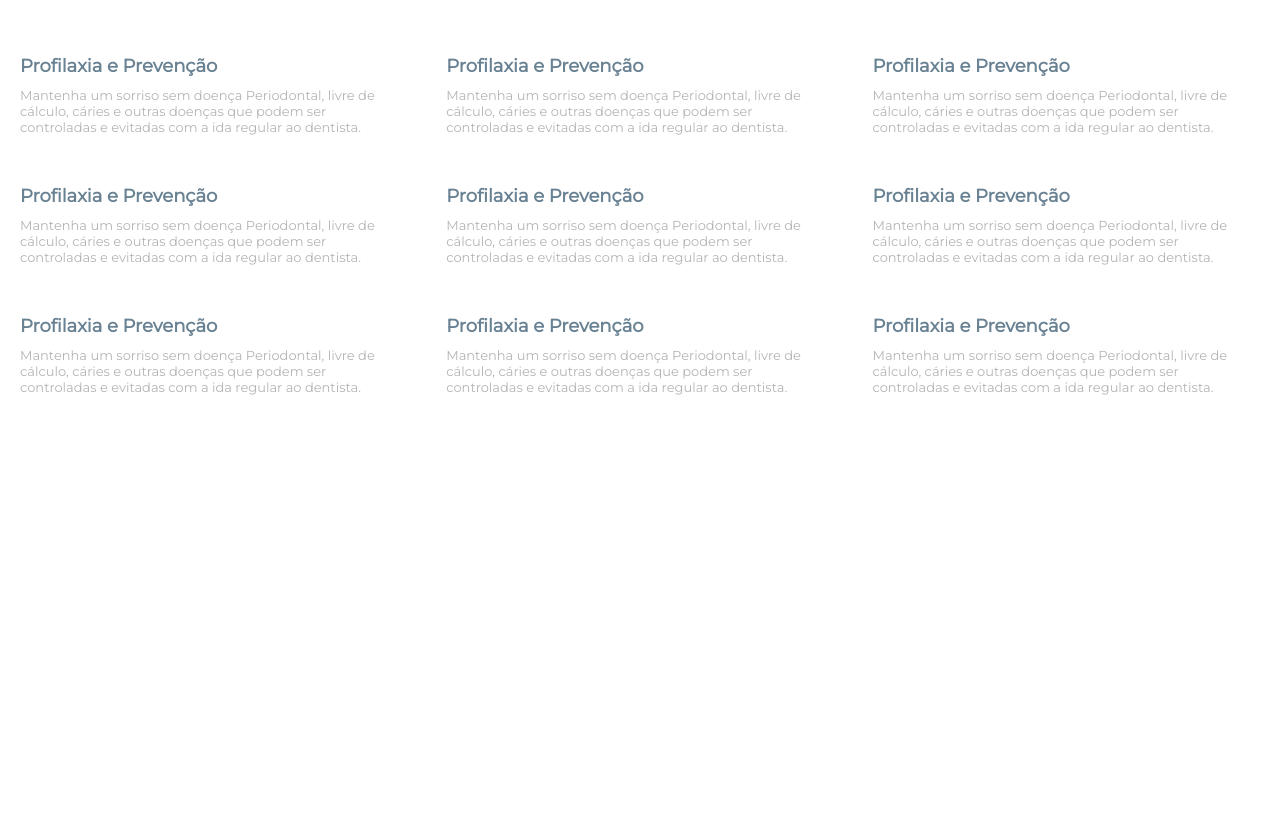
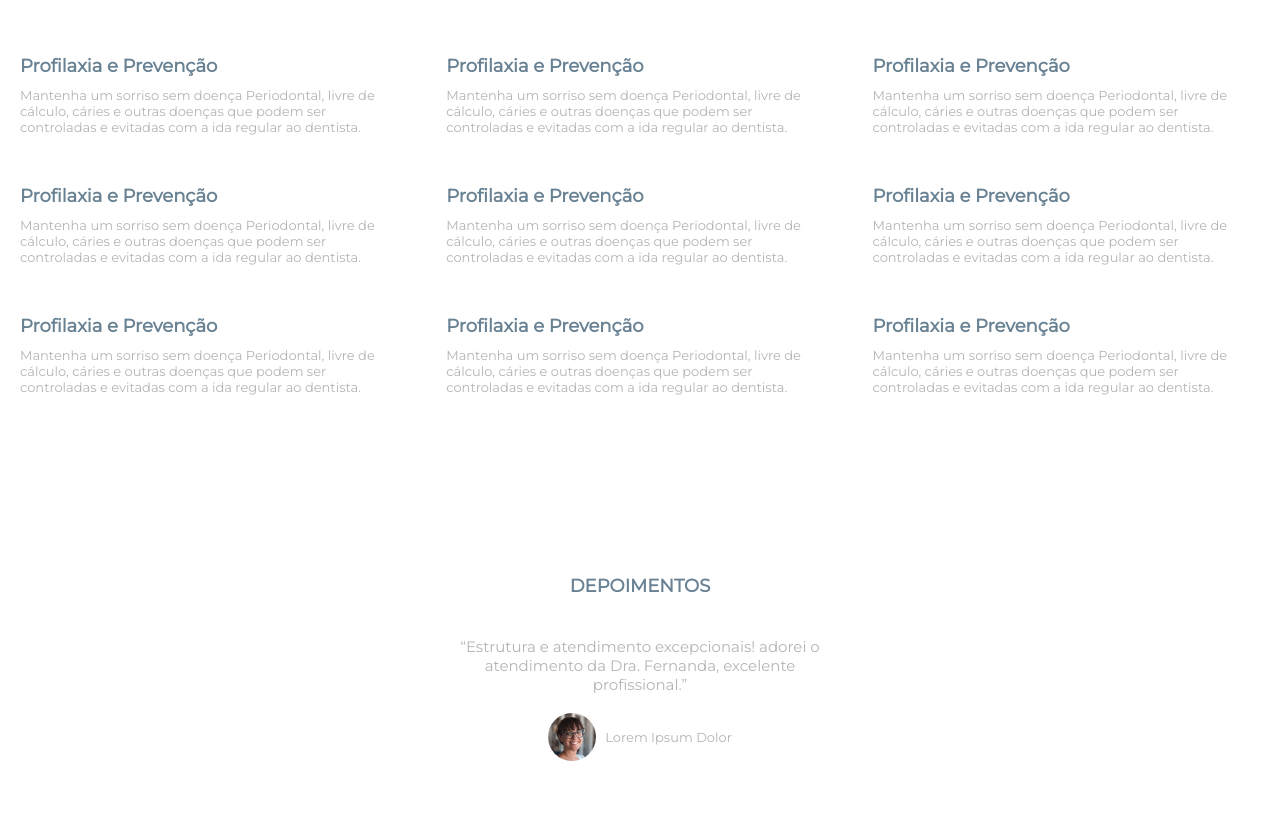
Before and after one commit to MatheusSGomes/danki-code, a plain HTML site: page Curso Front-End/Projeto 04/index.html in a window 1280 px wide. Shown: the part 1788-2612 px from the top of the page. Before the commit the page ends 2363 px from the top, so only its background shows below. Drawn offline with Linux system fonts and the light colour scheme.

Commit message:
add section depoimentos

```diff
--- a/Curso Front-End/Projeto 04/css/style.css
+++ b/Curso Front-End/Projeto 04/css/style.css
@@ -257,6 +257,49 @@ section.tratamentos .tratamento-container {
     color: #b4b4b4;
 }
 
+section.depoimentos > h2 {
+    font-size: 18px;
+    text-align: center;
+    text-transform: uppercase;
+    color: #698293;
+}
+
+section.depoimentos > .container {
+    padding: 40px 0;
+    max-width: 400px;
+}
+
+section.depoimentos .depoimento-item {
+    padding: 0 2%;
+    width: 100%;
+    text-align: center;
+}
+
+.depoimento-item quote {
+    font-size: 15px;
+    color: #b4b4b4;
+}
+
+.depoimento-item .depoimento-nome {
+    padding: 19px 0;
+}
+
+.depoimento-nome img {
+    width: 48px;
+    height: 48px;
+    border-radius: 50%;
+}
+
+.depoimento-nome span {
+    position: relative;
+    top: 16px;
+    vertical-align: top;
+    display: inline-block;
+    padding-left: 5px;
+    font-size: 13px;
+    color: #b4b4b4;
+}
+
 @media screen and (max-width: 768px) {
     header nav.desktop-menu {
         display: none;
--- a/Curso Front-End/Projeto 04/index.html
+++ b/Curso Front-End/Projeto 04/index.html
@@ -269,6 +269,23 @@
         </div>
     </section>
 
+    <section class="depoimentos">
+        <h2>depoimentos</h2>
+        <div class="container">
+            <div class="depoimento-item">
+                <quote>
+                    “Estrutura e atendimento excepcionais! adorei o atendimento da Dra. Fernanda, excelente
+                    profissional.”
+                </quote>
+                <div class="depoimento-nome">
+                    <img src="images/depoimento-01.jpg" alt="">
+                    <span>Lorem Ipsum Dolor</span>
+                </div>
+
+            </div>
+        </div>
+    </section>
+
 </body>
 
 </html>
```
Also changed, not shown: Curso Front-End/Projeto 04/images/depoimento-01.jpg (added).
